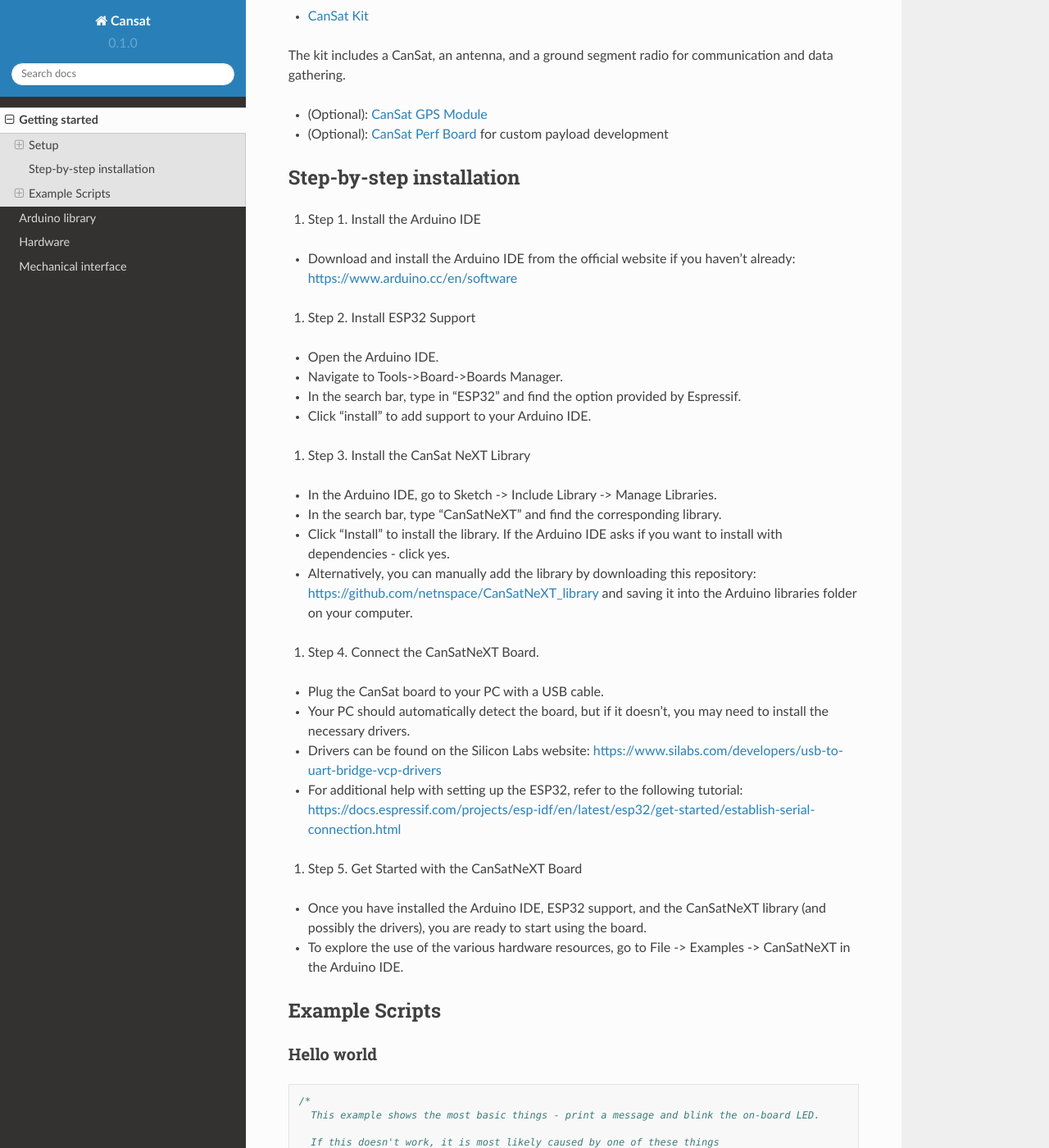
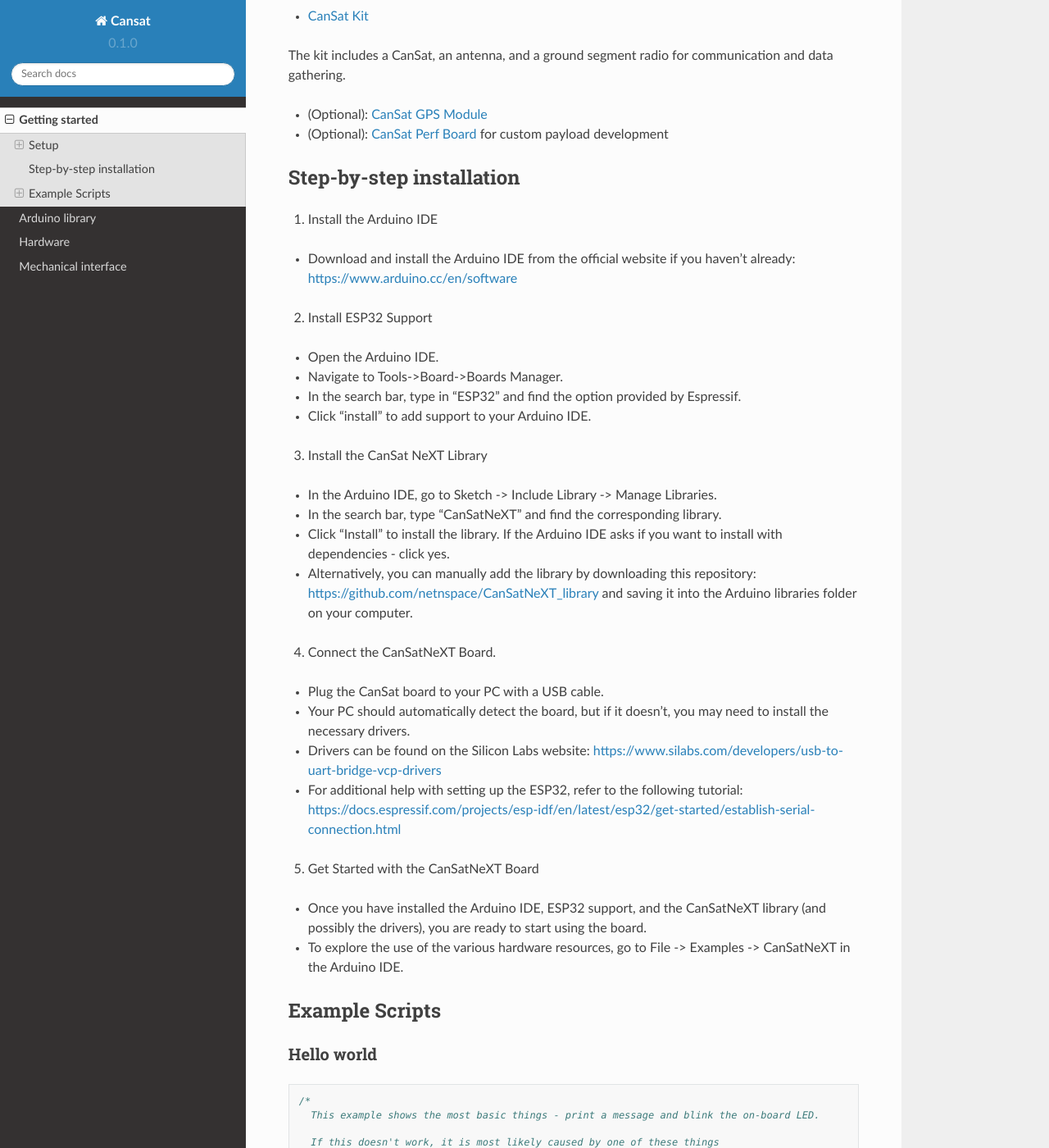
Before and after one commit to nikandt/cansat, a Sphinx documentation site: the page built from docs/source/getting_started.rst, in a window 1280 px wide and 1400 px high, scrolled down 857 px. Shown: the whole window at 82% size. Built offline with Sphinx 7.4.7 and the Read the Docs theme 2.0.0, drawn with Linux system fonts in a browser that asks for light colours.

Commit message:
Fix list format in getting started page

```diff
--- a/docs/source/getting_started.rst
+++ b/docs/source/getting_started.rst
@@ -37,32 +37,32 @@
 Step-by-step installation
 -------------------------
 
-#. Step 1. Install the Arduino IDE
+1. Install the Arduino IDE
 
 * Download and install the Arduino IDE from the official website if you haven't already: https://www.arduino.cc/en/software
 
-#. Step 2. Install ESP32 Support
+2. Install ESP32 Support
 
 * Open the Arduino IDE.
 * Navigate to Tools->Board->Boards Manager.
 * In the search bar, type in "ESP32" and find the option provided by Espressif.
 * Click "install" to add support to your Arduino IDE.
 
-#. Step 3. Install the CanSat NeXT Library
+3. Install the CanSat NeXT Library
 
 * In the Arduino IDE, go to Sketch -> Include Library -> Manage Libraries.
 * In the search bar, type "CanSatNeXT" and find the corresponding library.
 * Click "Install" to install the library. If the Arduino IDE asks if you want to install with dependencies - click yes.
 * Alternatively, you can manually add the library by downloading this repository: https://github.com/netnspace/CanSatNeXT_library and saving it into the Arduino libraries folder on your computer.
 
-#. Step 4. Connect the CanSatNeXT Board.
+4. Connect the CanSatNeXT Board.
 
 * Plug the CanSat board to your PC with a USB cable.
 * Your PC should automatically detect the board, but if it doesn't, you may need to install the necessary drivers.
 * Drivers can be found on the Silicon Labs website: https://www.silabs.com/developers/usb-to-uart-bridge-vcp-drivers
 * For additional help with setting up the ESP32, refer to the following tutorial: https://docs.espressif.com/projects/esp-idf/en/latest/esp32/get-started/establish-serial-connection.html
 
-#. Step 5. Get Started with the CanSatNeXT Board
+5. Get Started with the CanSatNeXT Board
 
 * Once you have installed the Arduino IDE, ESP32 support, and the CanSatNeXT library (and possibly the drivers), you are ready to start using the board.
 * To explore the use of the various hardware resources, go to File -> Examples -> CanSatNeXT in the Arduino IDE.
```
